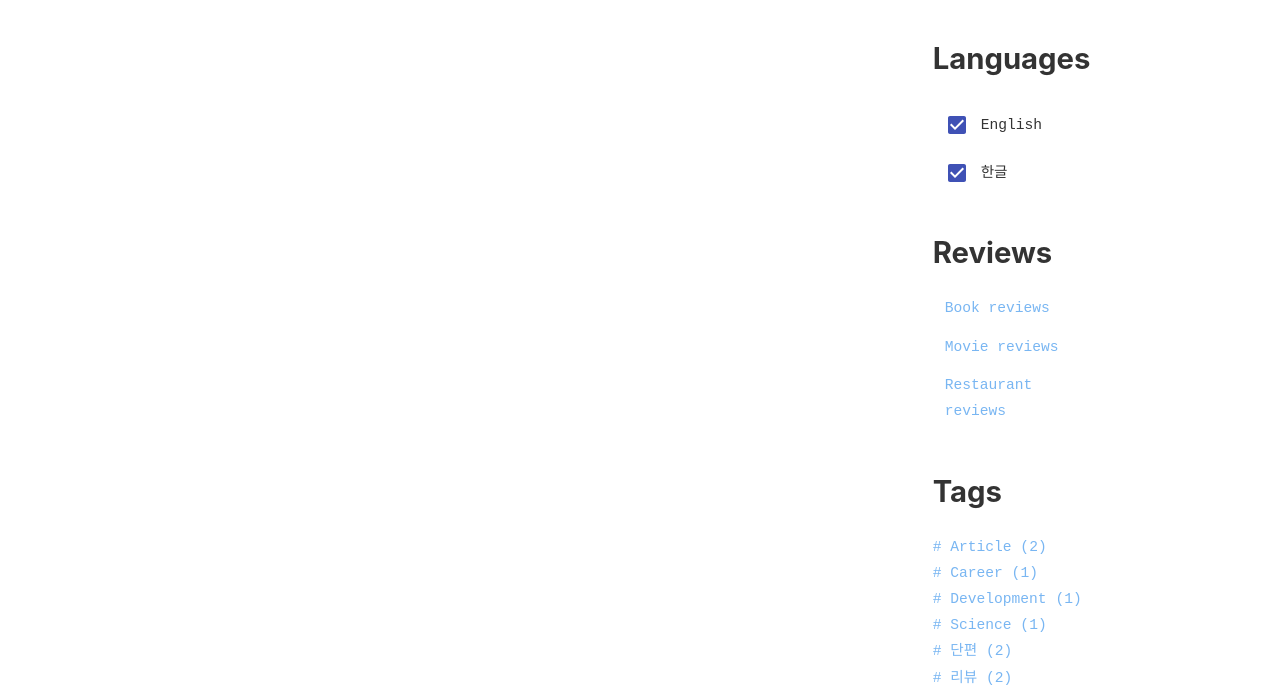
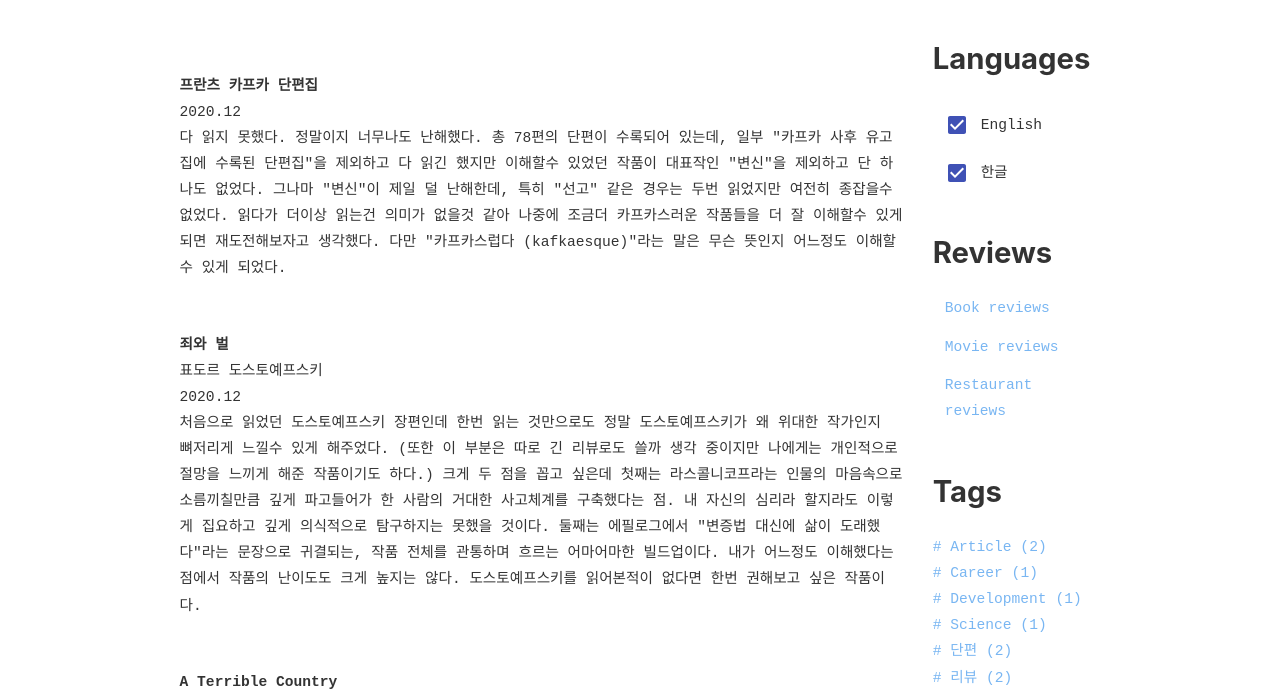
Before and after one commit to sanggonlee/sanggon-blog, a Gatsby site: page /book-reviews in a window 1280 px wide. Shown: the part 100-794 px from the top of the page. Built offline with nearby package versions, Linux system fonts and the light colour scheme; Gatsby itself is replaced by a stand-in of ours; some packages are replaced by stand-ins of ours.

Commit message:
Update book-reviews.md

```diff
--- a/src/pages/book-reviews.md
+++ b/src/pages/book-reviews.md
@@ -15,5 +15,27 @@ title: "book-reviews"
 
 <div>
   <div class="review">
+    <strong>프란츠 카프카 단편집</strong>
+    <div>2020.12</div>
+    다 읽지 못했다. 정말이지 너무나도 난해했다. 총 78편의 단편이 수록되어 있는데, 일부 "카프카 사후 유고집에 수록된 단편집"을 제외하고 다 읽긴 했지만 이해할수 있었던 작품이 대표작인 "변신"을 제외하고 단 하나도 없었다. 그나마 "변신"이 제일 덜 난해한데, 특히 "선고" 같은 경우는 두번 읽었지만 여전히 종잡을수 없었다. 읽다가 더이상 읽는건 의미가 없을것 같아 나중에 조금더 카프카스러운 작품들을 더 잘 이해할수 있게 되면 재도전해보자고 생각했다. 다만 "카프카스럽다 (kafkaesque)"라는 말은 무슨 뜻인지 어느정도 이해할수 있게 되었다.
+  </div>
+  <div class="review">
+    <strong>죄와 벌</strong>
+    <div>표도르 도스토예프스키</div>
+    <div>2020.12</div>
+    처음으로 읽었던 도스토예프스키 장편인데 한번 읽는 것만으로도 정말 도스토예프스키가 왜 위대한 작가인지 뼈저리게 느낄수 있게 해주었다. (또한 이 부분은 따로 긴 리뷰로도 쓸까 생각 중이지만 나에게는 개인적으로 절망을 느끼게 해준 작품이기도 하다.) 크게 두 점을 꼽고 싶은데 첫째는 라스콜니코프라는 인물의 마음속으로 소름끼칠만큼 깊게 파고들어가 한 사람의 거대한 사고체계를 구축했다는 점. 내 자신의 심리라 할지라도 이렇게 집요하고 깊게 의식적으로 탐구하지는 못했을 것이다. 둘째는 에필로그에서 "변증법 대신에 삶이 도래했다"라는 문장으로 귀결되는, 작품 전체를 관통하며 흐르는 어마어마한 빌드업이다. 내가 어느정도 이해했다는 점에서 작품의 난이도도 크게 높지는 않다. 도스토예프스키를 읽어본적이 없다면 한번 권해보고 싶은 작품이다.
+  </div>
+  <div class="review">
+    <strong>A Terrible Country</strong>
+    <div>Keith Gessen</div>
+    <div>2020.09</div>
+    <div>
+      <span class="fa fa-star"></span>
+      <span class="fa fa-star"></span>
+      <span class="fa fa-star"></span>
+      <span class="fa fa-star-o"></span>
+      <span class="fa fa-star-o"></span>
+    </div>
+    영어로 읽었는데 일단 쉬운 문장들로 쓰여져서 쉽게 읽을수 있었다. 해외 1.5세 교포의 입장에서 공감되는 부분이 많았고 러시아라는 나라의 현대 상황에 대해서 많이 알수 있었다 (특히 소비에트 붕괴 이후의 관점에서). 처음엔 Terrible Country라는 제목이 반어법이지 않을까 예상했지만 정말로 내용에서도 그런 뜻이었고 다만 신랄하게 러시아를 비판하는 톤은 아니다. 가슴아픈 결말 때문에 여운이 더 오래 남는다.
   </div>
 </div>
```
